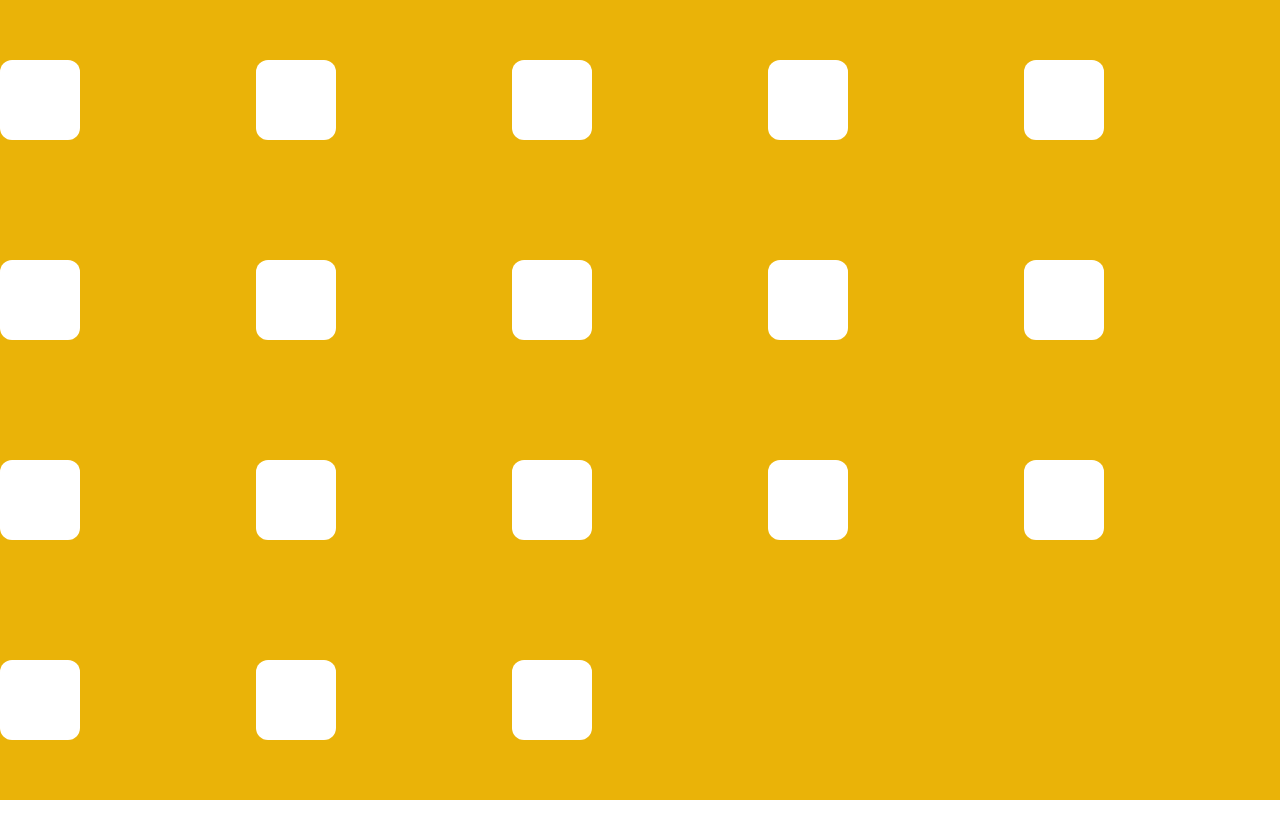
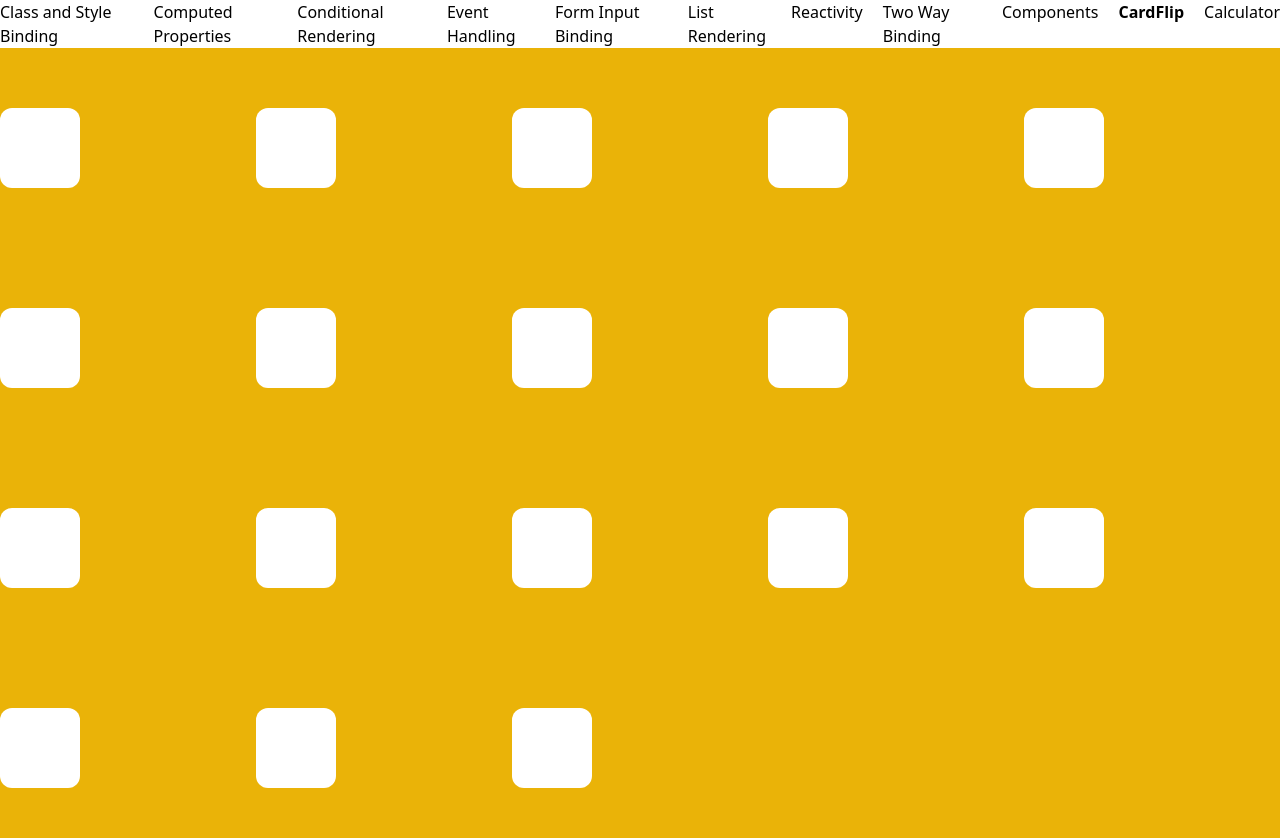
Before and after one commit to Yugendiran/nuxt3-basics, a Nuxt app: page /card-flip-game in a window 1280 px wide. Shown: the top 838 px of the page. Before the commit the page ends 800 px from the top, so only its background shows below. Built offline with nearby package versions, Linux system fonts and the light colour scheme.

Commit message:
Modified

```diff
--- a/pages/card-flip-game.vue
+++ b/pages/card-flip-game.vue
@@ -1,14 +1,20 @@
 <<<<<<< Updated upstream
 <template>
+  <div>
+
+   <Navbar currentPage="/card-flip-game" />
+
    <div
      class="grid items-center justify-center w-full min-h-screen grid-cols-5 bg-yellow-500"
    >
+
      <div
        v-for="(card, index) in cards"
        class="flex items-center justify-center w-20 h-20 text-3xl font-bold bg-white rounded-xl"
        @click="openCard(index)"
      >
        <p v-if="card.isFlipped">{{ card.value }}</p>
+     </div>
    </div>
   </div>
  </template>
@@ -71,9 +77,8 @@
             this.openedCard.value1 = null;
             this.openedCard.value2 = null;
           } else {
-            this.cards.forEach((card) => {
-              card.isFlipped = false;
-            });
+            this.cards[this.openedCard.index1].isFlipped = false;
+            this.cards[this.openedCard.index2].isFlipped = false;
             this.openedCard.value1 = null;
             this.openedCard.value2 = null;
           }
```
Lines whose indentation alone changed are shown as unchanged.
